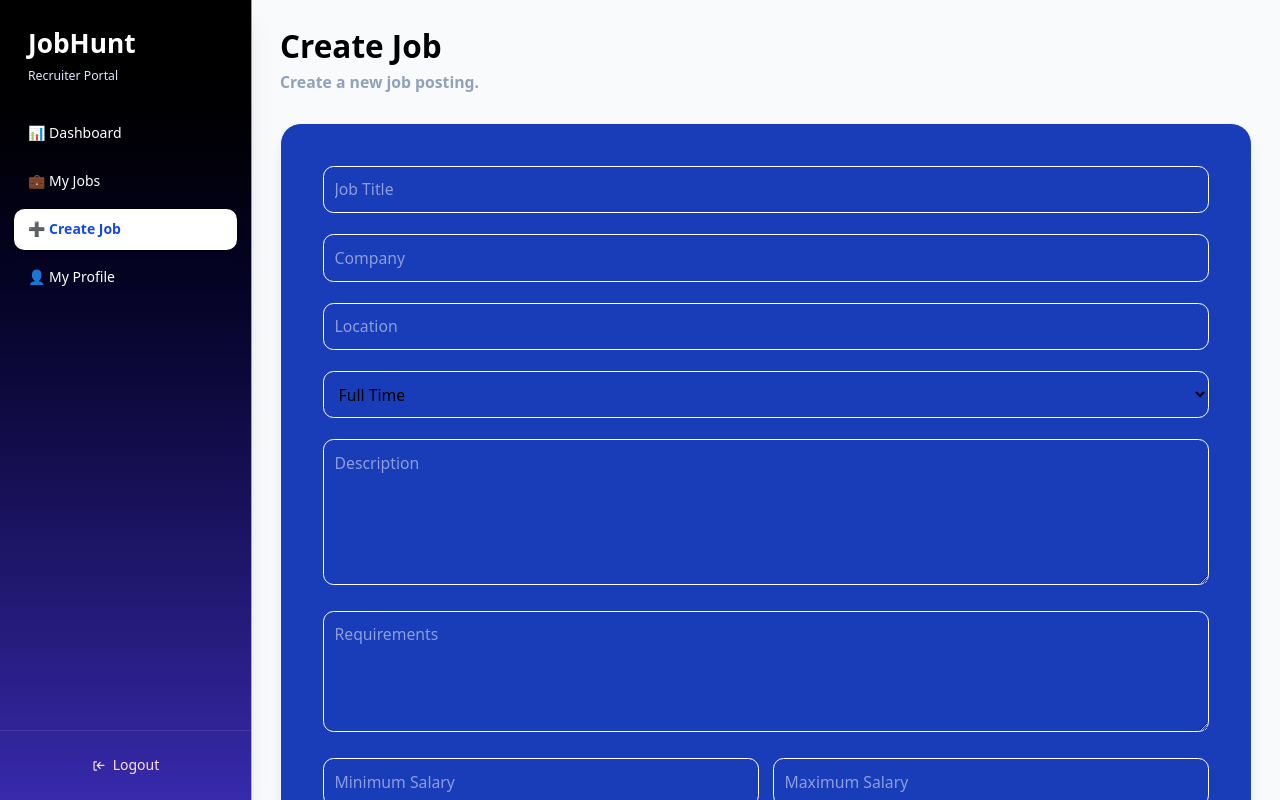
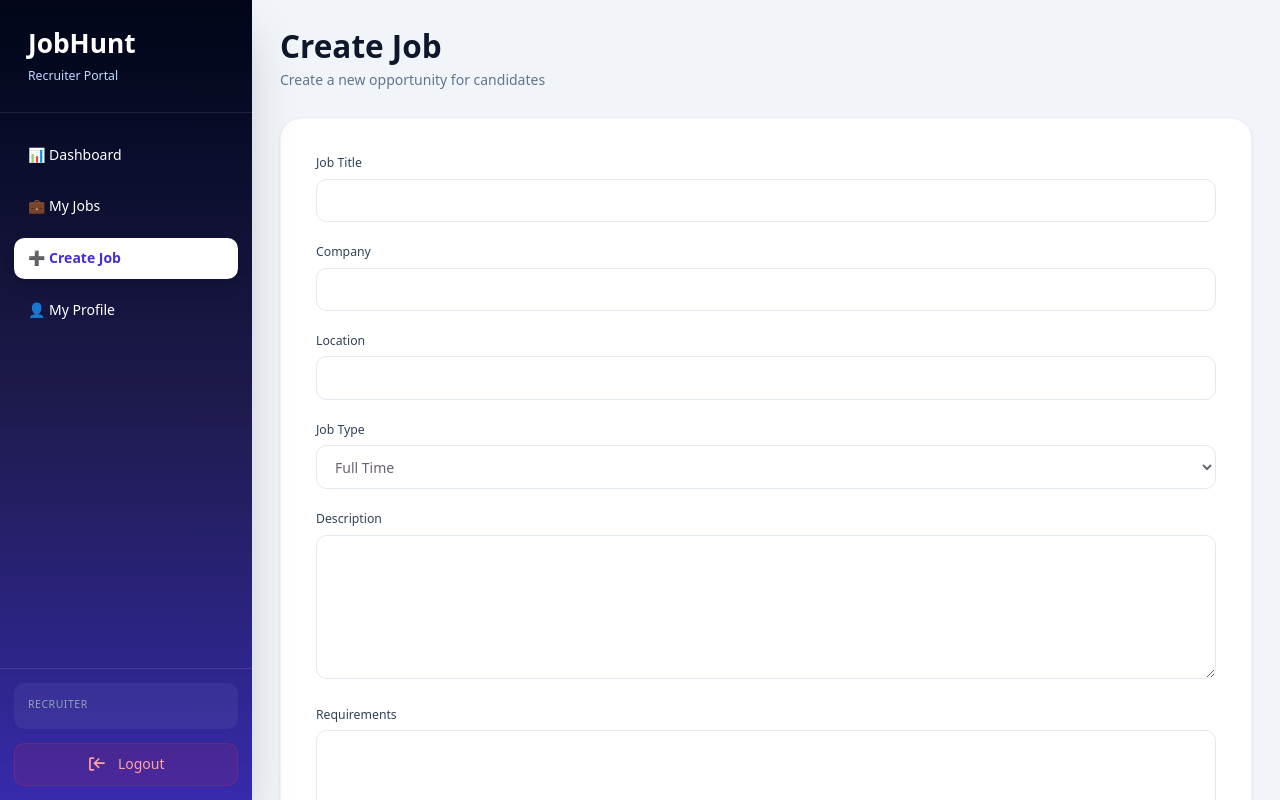
Before and after one commit to glriadomenica-debug/jobhunt_fullstack, a React (Vite) app in the folder Frontend/: page /jobs/create in a window 1280 px wide. Built offline with nearby package versions, Linux system fonts and the light colour scheme; no server answers.

Commit message:
update changed

```diff
--- a/Frontend/src/components/layouts/recruiterLayout.tsx
+++ b/Frontend/src/components/layouts/recruiterLayout.tsx
@@ -1,9 +1,12 @@
 import { Outlet, NavLink, useNavigate } from "react-router-dom";
 import { CgLogOut } from "react-icons/cg";
-
+import { HiMenu, HiX } from "react-icons/hi";
+import { useState } from "react";
 
 function RecruiterLayout() {
   const navigate = useNavigate();
+
+  const [sidebarOpen, setSidebarOpen] = useState(false);
 
   const logout = () => {
     localStorage.removeItem("token");
@@ -12,84 +15,130 @@ function RecruiterLayout() {
     navigate("/");
   };
 
+  const user = JSON.parse(localStorage.getItem("user") || "{}");
+
+  const navStyle = ({ isActive }: { isActive: boolean }) =>
+    `flex items-center gap-3 px-4 py-3 rounded-xl transition-all duration-200 ${
+      isActive
+        ? "bg-white text-indigo-700 font-semibold shadow-lg"
+        : "text-white hover:bg-white/10 hover:translate-x-1"
+    }`;
+
   return (
-    <div className="h-screen flex bg-slate-50 overflow-hidden">
-      <aside className="w-72 border-r border-white/60 bg-gradient-to-b from-black to-indigo-800 text-white shadow-xl flex flex-col h-screen">
-        <div className="p-8">
-          <h1 className="text-3xl font-bold">JobHunt</h1>
+    <div className="h-screen flex overflow-hidden bg-slate-100">
+      {sidebarOpen && (
+        <div
+          onClick={() => setSidebarOpen(false)}
+          className="fixed inset-0 bg-black/50 z-40 md:hidden"
+        />
+      )}
 
-          <p className="text-blue-100 mt-2 text-sm">Recruiter Portal</p>
+      <header className="fixed top-0 left-0 right-0 h-16 bg-indigo-900 flex items-center justify-between px-4 md:hidden z-50">
+        <h1 className="text-white text-xl font-bold">JobHunt</h1>
+
+        <button onClick={() => setSidebarOpen(true)}>
+          <HiMenu size={28} className="text-white" />
+        </button>
+      </header>
+
+      <aside
+        className={`fixed md:relative top-0 left-0 h-screen w-72
+        bg-gradient-to-b from-slate-950 via-indigo-950 to-indigo-800
+        text-white shadow-2xl z-50 flex flex-col
+        transition-transform duration-300
+        ${
+          sidebarOpen ? "translate-x-0" : "-translate-x-full md:translate-x-0"
+        }`}
+      >
+        <button
+          onClick={() => setSidebarOpen(false)}
+          className="absolute right-4 top-4 md:hidden"
+        >
+          <HiX size={24} />
+        </button>
+
+        <div className="p-8 border-b border-white/10">
+          <h1 className="text-3xl font-extrabold">JobHunt</h1>
+
+          <p className="text-blue-200 mt-2 text-sm">Recruiter Portal</p>
         </div>
 
-        {/* Menu */}
-        <nav className="px-4 space-y-2 flex-1">
+        <nav className="flex-1 px-4 py-6 space-y-3">
           <NavLink
             to="/dashboard"
-            className={({ isActive }) =>
-              `block px-4 py-3 rounded-xl transition ${
-                isActive
-                  ? "bg-white text-blue-700 font-semibold shadow-md"
-                  : "hover:bg-white/10 text-white"
-              }`
-            }
+            className={navStyle}
+            onClick={() => setSidebarOpen(false)}
           >
             📊 Dashboard
           </NavLink>
 
           <NavLink
             to="/my-jobs"
-            className={({ isActive }) =>
-              `block px-4 py-3 rounded-xl transition ${
-                isActive
-                  ? "bg-white text-blue-700 font-semibold shadow-md"
-                  : "hover:bg-white/10 text-white"
-              }`
-            }
+            className={navStyle}
+            onClick={() => setSidebarOpen(false)}
           >
             💼 My Jobs
           </NavLink>
 
           <NavLink
             to="/jobs/create"
-            className={({ isActive }) =>
-              `block px-4 py-3 rounded-xl transition ${
-                isActive
-                  ? "bg-white text-blue-700 font-semibold shadow-md"
-                  : "hover:bg-white/10 text-white"
-              }`
-            }
+            className={navStyle}
+            onClick={() => setSidebarOpen(false)}
           >
             ➕ Create Job
           </NavLink>
 
           <NavLink
             to="/profile"
-            className={({ isActive }) =>
-              `block px-4 py-3 rounded-xl transition ${
-                isActive
-                  ? "bg-white text-blue-700 font-semibold shadow-md"
-                  : "hover:bg-white/10 text-white"
-              }`
-            }
+            className={navStyle}
+            onClick={() => setSidebarOpen(false)}
           >
             👤 My Profile
           </NavLink>
         </nav>
 
-        {/* Logout */}
         <div className="p-4 border-t border-white/10">
+          <div className="mb-4 rounded-xl bg-white/5 p-4">
+            <p className="text-xs uppercase tracking-wider text-slate-400">
+              Recruiter
+            </p>
+
+            <p className="font-medium text-white mt-1">{user.name}</p>
+          </div>
+
           <button
             onClick={logout}
-            className=" w-full px-4 py-3 rounded-xl text-red-100 cursor-pointer transition"
+            className="group w-full flex items-center justify-center gap-3
+            px-4 py-3 rounded-xl
+            bg-red-500/10
+            border border-red-500/20
+            text-red-300
+            hover:bg-red-500
+            hover:text-white
+            transition-all duration-300 cursor-pointer"
           >
-            <CgLogOut className="inline mr-2" />
-            Logout
+            <CgLogOut
+              size={20}
+              className="group-hover:translate-x-1 transition-transform"
+            />
+
+            <span className="font-medium">Logout</span>
           </button>
         </div>
       </aside>
 
-      {/* Content */}
-      <main className="flex-1 p-8 overflow-y-auto">
+      <main
+        className="
+          flex-1
+          overflow-y-auto
+          bg-slate-100
+          p-4
+          md:p-6
+          lg:p-8
+          pt-20
+          md:pt-8
+        "
+      >
         <Outlet />
       </main>
     </div>
--- a/Frontend/src/modules/Recruiters/pages/CreateJobPage.tsx
+++ b/Frontend/src/modules/Recruiters/pages/CreateJobPage.tsx
@@ -67,117 +67,157 @@ function CreateJobPage() {
     }
   };
 
+  const inputStyle =
+    "w-full px-4 py-3 rounded-xl border border-slate-200 focus:outline-none focus:ring-2 focus:ring-indigo-500";
+
   return (
     <>
       <div className="max-w-7xl mx-auto">
         <div className="mb-8">
-          <h1 className="text-4xl font-bold text-black">Create Job</h1>
+          <h1 className="text-3xl md:text-4xl font-bold text-slate-900">
+            Create Job
+          </h1>
 
-          <p className="text-lg text-slate-400 font-bold mt-2">
-            Create a new job posting.
+          <p className="text-slate-500 mt-2">
+            Create a new opportunity for candidates
           </p>
         </div>
 
-        <div className="bg-blue-800 rounded-3xl shadow-lg border border-slate-100 p-8 md:p-12">
+        <div className="bg-white rounded-3xl shadow-sm border border-slate-100 p-6 md:p-10">
           {error && (
-            <div className="mb-4 bg-red-100 text-red-700 p-4 rounded-xl">
+            <div className="mb-6 bg-red-50 border border-red-200 text-red-700 p-4 rounded-xl">
               {error}
             </div>
           )}
-
           {success && (
-            <div className="mb-4 bg-green-100 text-green-700 p-4 rounded-xl">
+            <div className="mb-6 bg-green-50 border border-green-200 text-green-700 p-4 rounded-xl">
               {success}
             </div>
           )}
-
           <form onSubmit={handleSubmit} className="space-y-6">
-            <input
-              type="text"
-              placeholder="Job Title"
-              value={title}
-              onChange={(e) => setTitle(e.target.value)}
-              className="w-full p-3 text-lg text-white border border-white rounded-xl"
-            />
+            <div>
+              <label className="block text-sm font-medium text-slate-700 mb-2">
+                Job Title
+              </label>
 
               <input
                 type="text"
-              placeholder="Company"
-              value={company}
-              onChange={(e) => setCompany(e.target.value)}
-              className="w-full p-3 text-lg text-white border border-white rounded-xl"
+                value={title}
+                onChange={(e) => setTitle(e.target.value)}
+                className={inputStyle}
               />
+            </div>
+
+            <div>
+              <label className="block text-sm font-medium text-slate-700 mb-2">
+                Company
+              </label>
 
               <input
                 type="text"
-              placeholder="Location"
+                value={company}
+                onChange={(e) => setCompany(e.target.value)}
+                className={inputStyle}
+              />
+            </div>
+
+            <div>
+              <label className="block text-sm font-medium text-slate-700 mb-2">
+                Location
+              </label>
+
+              <input
+                type="text"
                 value={location}
                 onChange={(e) => setLocation(e.target.value)}
-              className="w-full p-3 text-lg text-white border border-white rounded-xl"
+                className={inputStyle}
               />
+            </div>
+
+            <div>
+              <label className="block text-sm font-medium text-slate-700 mb-2">
+                Job Type
+              </label>
 
               <select
                 value={type}
                 onChange={(e) => setType(e.target.value)}
-              className="w-full p-3 text-lg text-black border border-white rounded-xl"
+                className={inputStyle}
               >
                 <option value="full-time">Full Time</option>
-
                 <option value="part-time">Part Time</option>
-
                 <option value="contract">Contract</option>
-
                 <option value="internship">Internship</option>
               </select>
+            </div>
+
+            <div>
+              <label className="block text-sm font-medium text-slate-700 mb-2">
+                Description
+              </label>
+
+              <textarea
+                rows={6}
+                value={description}
+                onChange={(e) => setDescription(e.target.value)}
+                className={inputStyle}
+              />
+            </div>
+
+            <div>
+              <label className="block text-sm font-medium text-slate-700 mb-2">
+                Requirements
+              </label>
 
               <textarea
                 rows={5}
-              placeholder="Description"
-              value={description}
-              onChange={(e) => setDescription(e.target.value)}
-              className="w-full p-3 text-lg text-white border border-white rounded-xl"
-            />
-
-            <textarea
-              rows={4}
-              placeholder="Requirements"
                 value={requirements}
                 onChange={(e) => setRequirements(e.target.value)}
-              className="w-full p-3 text-lg text-white border border-white rounded-xl"
+                className={inputStyle}
               />
+            </div>
 
-            <div className="grid md:grid-cols-2 gap-4">
-              <input
-                type="number"
-                placeholder="Minimum Salary"
-                value={salaryMin}
-                onChange={(e) => setSalaryMin(e.target.value)}
-                className="p-3 text-lg text-white border border-white rounded-xl"
-              />
+            <div className="grid grid-cols-1 md:grid-cols-2 gap-4">
+              <div>
+                <label className="block text-sm font-medium text-slate-700 mb-2">
+                  Minimum Salary
+                </label>
 
                 <input
                   type="number"
-                placeholder="Maximum Salary"
-                value={salaryMax}
-                onChange={(e) => setSalaryMax(e.target.value)}
-                className="p-3 text-lg text-white border border-white rounded-xl"
+                  value={salaryMin}
+                  onChange={(e) => setSalaryMin(e.target.value)}
+                  className={inputStyle}
                 />
               </div>
 
-            <div className="flex justify-end gap-3">
+              <div>
+                <label className="block text-sm font-medium text-slate-700 mb-2">
+                  Maximum Salary
+                </label>
+
+                <input
+                  type="number"
+                  value={salaryMax}
+                  onChange={(e) => setSalaryMax(e.target.value)}
+                  className={inputStyle}
+                />
+              </div>
+            </div>
+
+            <div className="flex flex-col sm:flex-row justify-end gap-3 pt-4">
               <button
                 type="button"
                 onClick={() => navigate("/my-jobs")}
-                className="px-5 py-3 border border-white bg-red-700 text-black cursor-pointer rounded-xl hover:bg-red-500"
+                className="px-6 py-3 rounded-xl border border-slate-300 text-slate-700 hover:bg-slate-100 transition cursor-pointer"
               >
-                <TiCancel size={15} />
+                <TiCancel size={18} />
               </button>
-
               <button
                 type="submit"
-                className=" px-5 py-3 bg-gradient-to-r from-blue-600 to-indigo-600 text-white cursor-pointer rounded-xl border border-white"
+                className="px-6 py-3 rounded-xl bg-gradient-to-r from-indigo-600 to-blue-600 text-white shadow-md hover:shadow-lg transition cursor-pointer"
               >
-                <VscSaveAs size={15} />
+                <VscSaveAs size={18} />
               </button>
             </div>
           </form>
--- a/Frontend/src/modules/Recruiters/pages/EditJobPage.tsx
+++ b/Frontend/src/modules/Recruiters/pages/EditJobPage.tsx
@@ -91,6 +91,9 @@ function EditJobPage() {
     }
   };
 
+  const inputStyle =
+    "w-full px-4 py-3 rounded-xl border border-slate-200 focus:outline-none focus:ring-2 focus:ring-indigo-500";
+
   if (loading) {
     return (
       <div className="flex justify-center items-center h-[60vh]">
@@ -103,28 +106,29 @@ function EditJobPage() {
     <>
       <div className="max-w-7xl mx-auto">
         <div className="mb-8">
-          <h1 className="text-3xl font-bold text-blue-800">Edit Job</h1>
+          <h1 className="text-3xl md:text-4xl font-bold text-slate-900">
+            Edit Job
+          </h1>
 
-          <p className="text-lg text-slate-700 font-bold mt-2">
-            Update your job posting information.
+          <p className="text-slate-500 mt-2">
+            Update your job posting information
           </p>
         </div>
 
-        <div className="bg-blue-800 rounded-3xl shadow-sm border border-slate-100 p-8">
+        <div className="bg-white rounded-3xl shadow-sm border border-slate-100 p-6 md:p-10">
           {error && (
-            <div className="mb-4 bg-red-100 text-red-700 p-4 rounded-xl">
+            <div className="mb-6 bg-red-50 border border-red-200 text-red-700 p-4 rounded-xl">
               {error}
             </div>
           )}
-
           {success && (
-            <div className="mb-4 bg-green-100 text-green-700 p-4 rounded-xl">
+            <div className="mb-6 bg-green-50 border border-green-200 text-green-700 p-4 rounded-xl">
               {success}
             </div>
           )}
           <form onSubmit={handleSubmit} className="space-y-6">
             <div>
-              <label className="block text-lg font-bold text-white mb-2">
+              <label className="block text-sm font-medium text-slate-700 mb-2">
                 Job Title
               </label>
 
@@ -132,27 +136,25 @@ function EditJobPage() {
                 type="text"
                 value={title}
                 onChange={(e) => setTitle(e.target.value)}
-                placeholder="Frontend Developer"
-                className="w-full px-4 py-3 rounded-xl text-slate-400 border border-slate-200 focus:outline-none focus:ring-2 focus:ring-blue-500focus:border-transparent transition"
+                className={inputStyle}
               />
             </div>
 
             <div>
-              <label className="block text-lg font-bold text-white mb-2">
-                Company Name
+              <label className="block text-sm font-medium text-slate-700 mb-2">
+                Company
               </label>
 
               <input
                 type="text"
                 value={company}
                 onChange={(e) => setCompany(e.target.value)}
-                placeholder="Google"
-                className=" w-full px-4 py-3 rounded-xl text-slate-400 border border-slate-200 focus:outline-none focus:ring-2 focus:ring-blue-500 focus:border-transparent"
+                className={inputStyle}
               />
             </div>
 
             <div>
-              <label className="block text-lg font-bold text-white mb-2">
+              <label className="block text-sm font-medium text-slate-700 mb-2">
                 Location
               </label>
 
@@ -160,21 +162,19 @@ function EditJobPage() {
                 type="text"
                 value={location}
                 onChange={(e) => setLocation(e.target.value)}
-                placeholder="Jakarta, Indonesia"
-                className="w-full px-4 py-3 rounded-xl text-slate-400 border border-slate-200 focus:outline-none focus:ring-2 focus:ring-blue-500
-              focus:border-transparent"
+                className={inputStyle}
               />
             </div>
 
             <div>
-              <label className="block text-lg font-bold text-white mb-2">
+              <label className="block text-sm font-medium text-slate-700 mb-2">
                 Job Type
               </label>
 
               <select
                 value={type}
                 onChange={(e) => setType(e.target.value)}
-                className="w-full px-4 py-3 rounded-xl text-slate-500 font-bold border border-slate-200 focus:outline-none focus:ring-2 focus:ring-blue-500"
+                className={inputStyle}
               >
                 <option value="full-time">Full Time</option>
                 <option value="part-time">Part Time</option>
@@ -183,10 +183,9 @@ function EditJobPage() {
               </select>
             </div>
 
-            {/* Salary */}
-            <div className="grid md:grid-cols-2 gap-4">
+            <div className="grid grid-cols-1 md:grid-cols-2 gap-4">
               <div>
-                <label className="block text-lg font-bold text-white mb-2">
+                <label className="block text-sm font-medium text-slate-700 mb-2">
                   Minimum Salary
                 </label>
 
@@ -194,12 +193,12 @@ function EditJobPage() {
                   type="number"
                   value={salaryMin}
                   onChange={(e) => setSalaryMin(e.target.value)}
-                  className=" w-full px-4 py-3 rounded-xl text-slate-400 border border-slate-200"
+                  className={inputStyle}
                 />
               </div>
 
               <div>
-                <label className="block text-lg font-bold text-white mb-2">
+                <label className="block text-sm font-medium text-slate-700 mb-2">
                   Maximum Salary
                 </label>
 
@@ -207,65 +206,61 @@ function EditJobPage() {
                   type="number"
                   value={salaryMax}
                   onChange={(e) => setSalaryMax(e.target.value)}
-                  className="w-full px-4 py-3 rounded-xl text-slate-400 border border-slate-200"
+                  className={inputStyle}
                 />
               </div>
             </div>
 
             <div>
-              <label className="block text-lg font-bold text-white mb-2">
-                Job Description
+              <label className="block text-sm font-medium text-slate-700 mb-2">
+                Description
               </label>
 
               <textarea
                 rows={6}
                 value={description}
                 onChange={(e) => setDescription(e.target.value)}
-                placeholder="Describe the job..."
-                className="w-full px-4 py-3 rounded-xl text-slate-400 border border-slate-200 focus:outline-none focus:ring-2 focus:ring-blue-500"
+                className={inputStyle}
               />
             </div>
 
             <div>
-              <label className="block text-lg font-bold text-white mb-2">
+              <label className="block text-sm font-medium text-slate-700 mb-2">
                 Requirements
               </label>
 
               <textarea
-                rows={4}
+                rows={5}
                 value={requirements}
                 onChange={(e) => setRequirements(e.target.value)}
-                placeholder="React, JavaScript, Tailwind"
-                className="w-full px-4 py-3 rounded-xl text-slate-400 border border-slate-200 focus:outline-none focus:ring-2 focus:ring-blue-500"
+                className={inputStyle}
               />
             </div>
 
-            {/* Status */}
             <div>
-              <label className="flex items-center gap-3 text-lg text-slate-400 font-bold">
+              <label className="flex items-center gap-3 text-slate-700 font-medium">
                 <input
                   type="checkbox"
                   checked={isActive}
                   onChange={(e) => setIsActive(e.target.checked)}
-                  className="h-4 w-4"
+                  className="h-5 w-5 accent-indigo-600"
                 />
                 Active Job Posting
               </label>
             </div>
 
-            {/* Buttons */}
-            <div className="flex justify-end gap-3 pt-4">
+            <div className="flex flex-col sm:flex-row justify-end gap-3 pt-4">
               <button
                 type="button"
                 onClick={() => navigate("/my-jobs")}
-                className="px-6 py-3 rounded-xl border border-slate-300 text-white cursor-pointer hover:bg-slate-100 hover:text-blue-900 hover:font-bold transition"
+                className="px-6 py-3 rounded-xl border border-slate-300 text-slate-700 hover:bg-slate-100 transition cursor-pointer"
               >
                 Cancel
               </button>
 
               <button
                 type="submit"
-                className="px-6 py-3 rounded-xl bg-gradient-to-r from-blue-600 to-indigo-600 text-white cursor-pointer font-medium shadow-md hover:shadow-lg hover:scale-[1.02] transition"
+                className="px-6 py-3 rounded-xl bg-gradient-to-r from-indigo-600 to-blue-600 text-white shadow-md hover:shadow-lg transition cursor-pointer"
               >
                 Update Job
               </button>
```
Also changed, not shown: Frontend/src/modules/Recruiters/pages/ApplicantsPage.tsx (+72 -20 lines), Frontend/src/modules/Recruiters/pages/DashboardPage.tsx (+42 -11 lines), Frontend/src/modules/Recruiters/pages/MyJobsPage.tsx (+63 -39 lines). Lines whose indentation alone changed are shown as unchanged.
